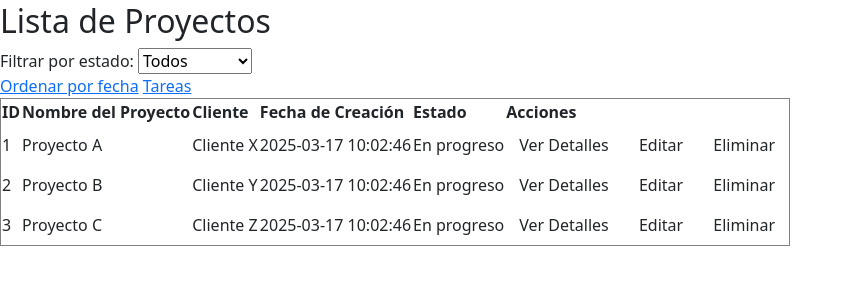
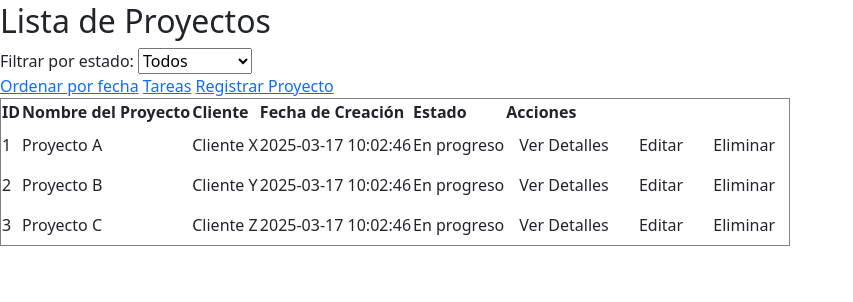
Before and after one commit to EdwinChen-UFIDE/Gestion_Proyectos_Soluciones_Epsilon, a PHP site: page /listar_proyectos.php in a window 1280 px wide. Shown: the part 56-358 px from the top of the page, without its empty margins (0-853 px from the left). Run offline with PHP 8.4, Linux system fonts and the light colour scheme; data comes from the database, SQL or seed files in the repository; some libraries are stand-ins or nearby versions.

Commit message:
arreglo rapido

```diff
--- a/Proyecto_Gestion_Proyectos_SolucionesEpsilon/Proyecto_Gestion_Proyectos/listar_proyectos.php
+++ b/Proyecto_Gestion_Proyectos_SolucionesEpsilon/Proyecto_Gestion_Proyectos/listar_proyectos.php
@@ -61,6 +61,7 @@ $proyectos = $stmt->fetchAll(PDO::FETCH_ASSOC);
 
     <a href="?ordenar=fecha" class="btn2">Ordenar por fecha</a>
     <a href="board.php" class="btn2">Tareas</a>
+    <a href="proyectos.php" class="btn2">Registrar Proyecto</a>
 
     <table border="1">
         <tr>
```
